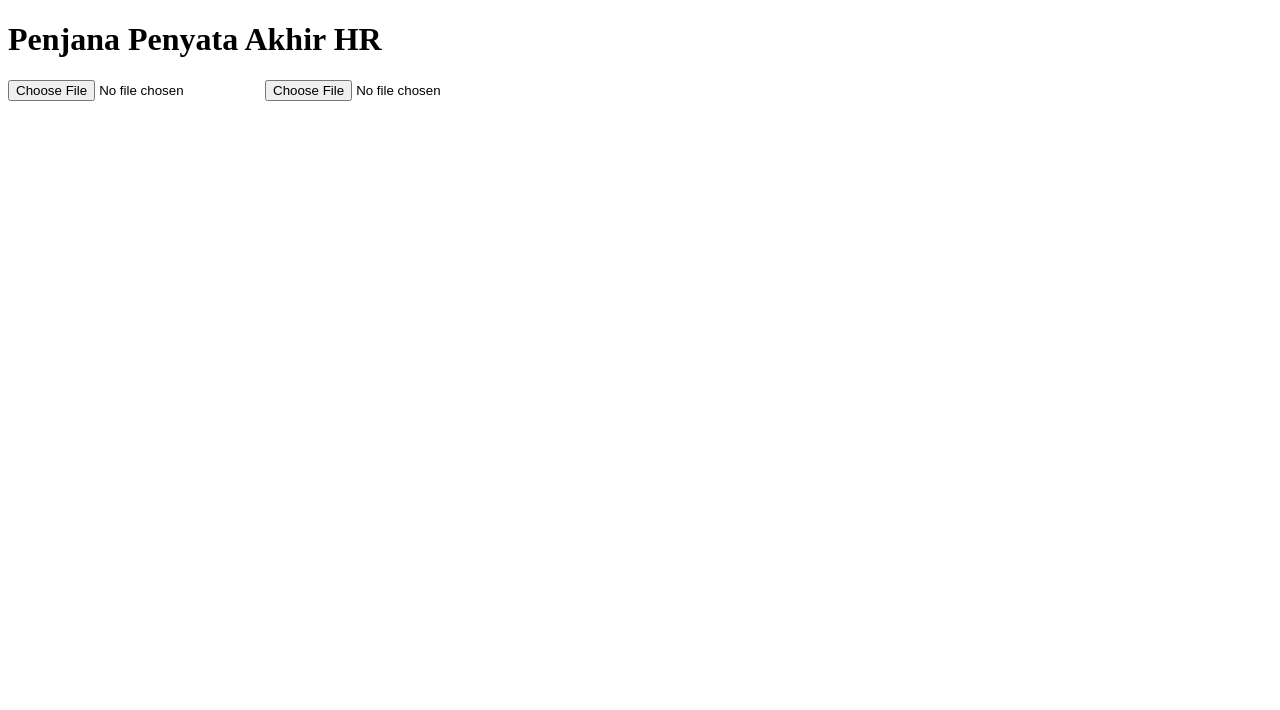
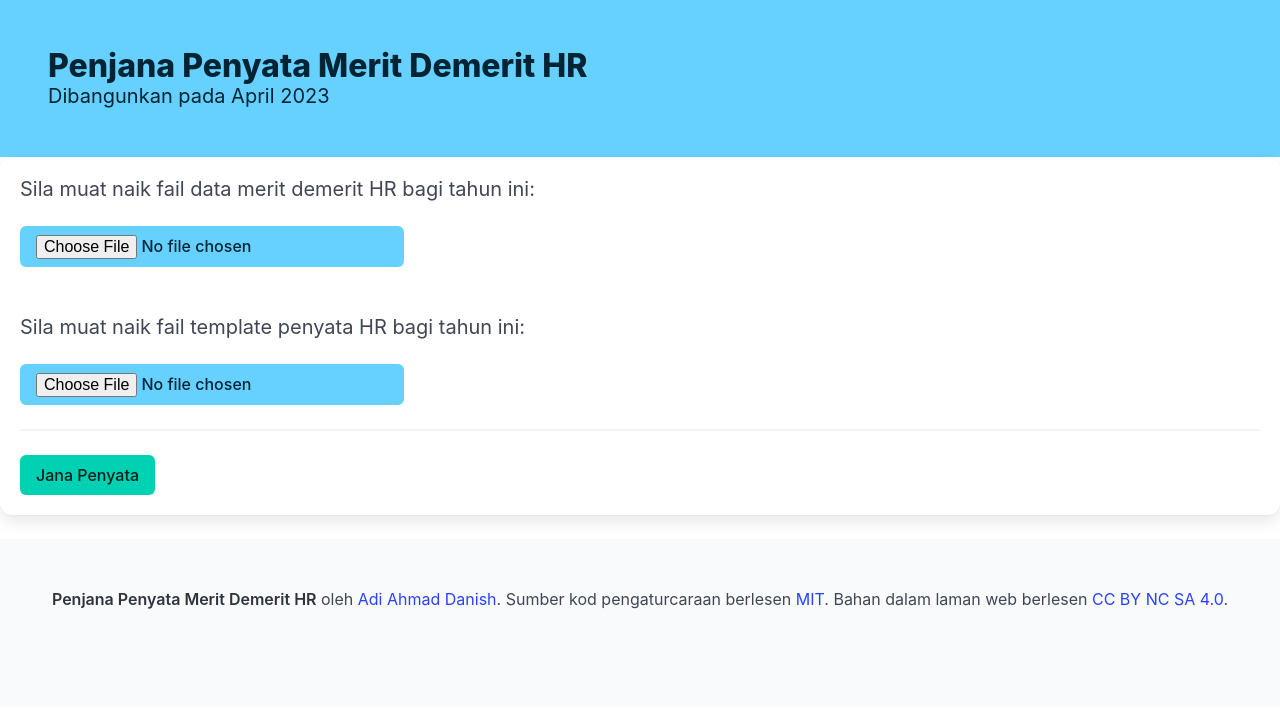
Before and after one commit to MRSM-Gemencheh/penyata-sesi-hr, a website: page web/index.html in a window 1280 px wide. Drawn offline with nearby package versions, Linux system fonts and the light colour scheme.

Commit message:
:hammer: Build front-end with Bulma css

```diff
--- a/web/index.html
+++ b/web/index.html
@@ -4,20 +4,42 @@
 <head>
     <meta charset="UTF-8">
     <meta name="viewport" content="width=device-width, initial-scale=1.0">
-    <title>Penjana Penyata Akhir HR</title>
+    <title>Penjana Penyata Merit Demerit HR</title>
+    <link rel="icon" href="./mrsmlogo.png">
+
+    <link rel="stylesheet" href="https://cdn.jsdelivr.net/npm/bulma@1.0.0/css/bulma.min.css">
 </head>
 
 <body>
-    <h1>Penjana Penyata Akhir HR</h1>
+    <section class="hero is-info">
+        <div class="hero-body">
+          <p class="title">Penjana Penyata Merit Demerit HR</p>
+          <p class="subtitle">Dibangunkan pada April 2023</p>
+        </div>
+      </section>
 
+    <div class="box">
+        <p class="subtitle">Sila muat naik fail data merit demerit HR bagi tahun ini:</p>
+        <input class="button is-info" type="file" id="data-file-selector" accept=".xlsx">
 
-    <input type="file" id="data-file-selector" accept=".xlsx">
+        <br><br><br>
 
-    <input type="file" id="template-file-selector" accept=".xlsx">
+        <p class="subtitle">Sila muat naik fail template penyata HR bagi tahun ini:</p>
+        <input class="button is-info" type="file" id="template-file-selector" accept=".xlsx">
 
+        <hr>
 
+        <div class="button is-primary">Jana Penyata</div>
+    </div>
 
-
+    <footer class="footer">
+        <div class="content has-text-centered">
+            <p>
+                <strong>Penjana Penyata Merit Demerit HR</strong> oleh <a href="https://github.com/MagusWyvern">Adi Ahmad Danish</a>. Sumber kod pengaturcaraan berlesen
+                <a href="http://opensource.org/licenses/mit-license.php">MIT</a>. Bahan dalam laman web berlesen <a href="http://creativecommons.org/licenses/by-nc-sa/4.0/">CC BY NC SA 4.0</a>.
+            </p>
+        </div>
+    </footer>
 </body>
 
 </html>
```
Also changed, not shown: web/mrsmlogo.png (added).
